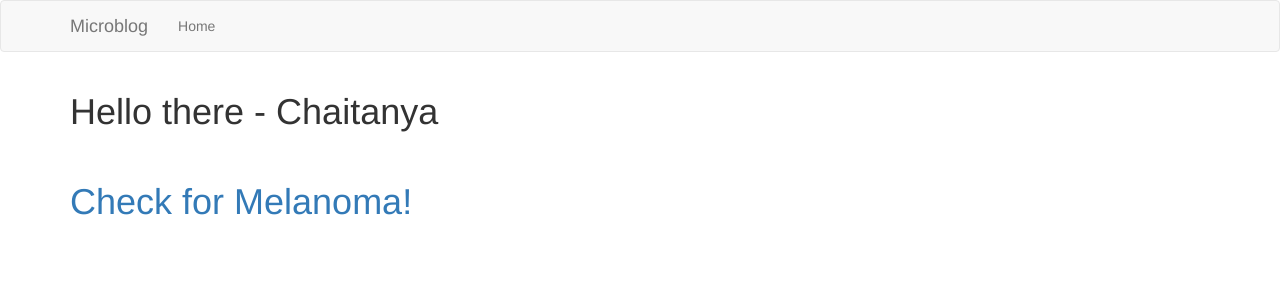
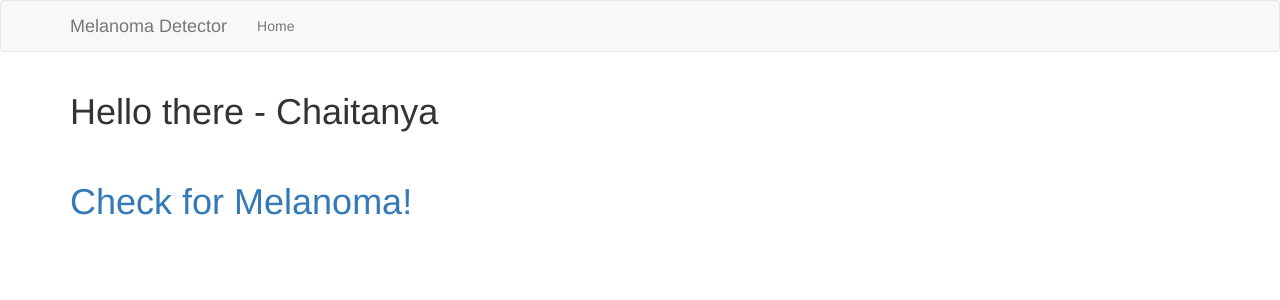
Before and after one commit to hapasecr/Melanoma-Detection-Thesis, a Flask app: page / in a window 1280 px wide. Shown: the top 300 px of the page. Run offline with Flask 2, Linux system fonts and the light colour scheme; parts of the project's set-up code (start-up, migrations or seed data) failed here and were passed over; some libraries are stand-ins or nearby versions.

Commit message:
changing title from microblog to melanoma detector

```diff
--- a/app/templates/base.html
+++ b/app/templates/base.html
@@ -2,9 +2,9 @@
 
 {% block title %}
     {% if title%}
-        {{ title }} - Microblog
+        {{ title }} - Melanoma Detector
     {% else %}
-        Welcome to Microblog
+        Welcome to Melanoma Detector
     {% endif %}
 {% endblock %}
 
@@ -18,7 +18,7 @@
                     <span class="icon-bar"></span>
                     <span class="icon-bar"></span>
                 </button>
-                <a class="navbar-brand" href="/">Microblog</a>
+                <a class="navbar-brand" href="/">Melanoma Detector</a>
             </div>
             <div class="collapse navbar-collapse" id="bs-example-navbar-collapse-1">
                 <ul class="nav navbar-nav">
```
